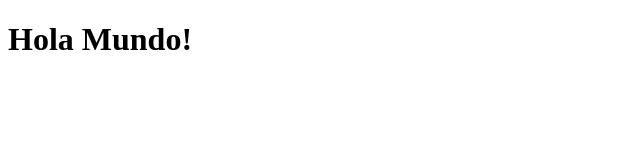
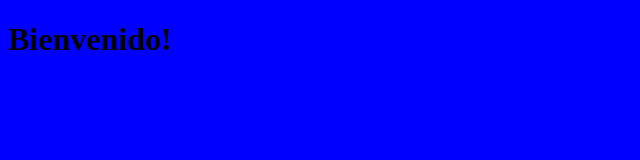
Before and after one commit to Pepedavicho/PruebaGit, a plain HTML site: page index.html in a window 1280 px wide. Shown: the whole page, without its empty margins (0-640 px from the left). Drawn offline with Linux system fonts and the light colour scheme.

Commit message:
titulo y tamaño fuente

```diff
--- /dev/null
+++ b/css/style.css
@@ -0,0 +1,3 @@
+body{
+background-color:#00F;
+}
--- a/index.html
+++ b/index.html
@@ -3,8 +3,9 @@
     <head>
         <meta charset="utf-8" />
         <title>Hola Mundo!</title>
+        <link href="css/style.css" rel="stylesheet" type="text/css">
     </head>
     <body>
-        <h1>Hola Mundo!</h1>
+        <h1>Bienvenido!</h1>
     </body>
 </html>
```
Also changed, not shown: js/script.js (added).
